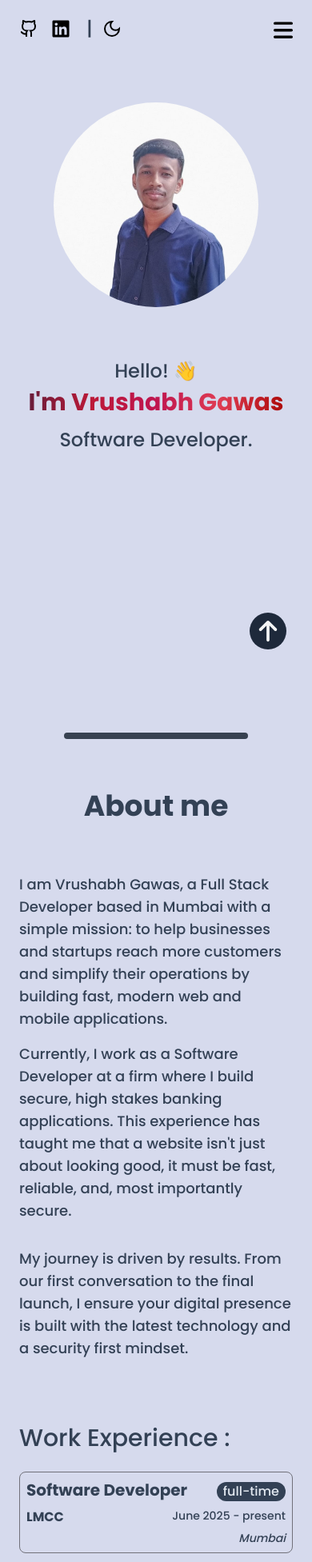
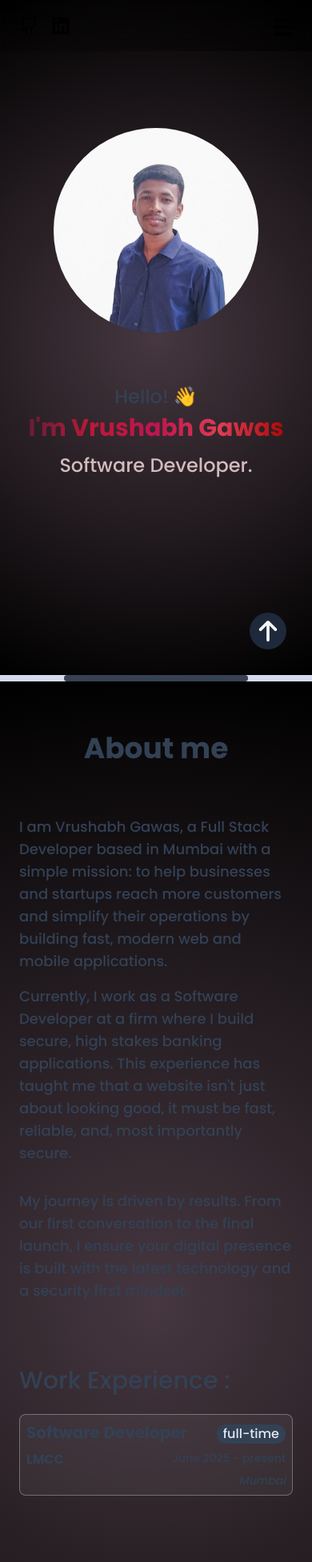
Before and after one commit to vrushabhgawas14/vrushabhgawas14.github.io, a React (Create React App) app: page / in a window 390 px wide. Shown: the top 1953 px of the page at 80% size. Built offline with nearby package versions, Linux system fonts and the light colour scheme; a web font is replaced by a local one.

Commit message:
UI Update and color grading

```diff
--- a/package.json
+++ b/package.json
@@ -9,7 +9,6 @@
     "@testing-library/react": "^13.4.0",
     "@testing-library/user-event": "^13.5.0",
     "@types/jest": "^27.5.2",
-    "@types/node": "^16.18.96",
     "@types/react": "^18.3.1",
     "@types/react-dom": "^18.3.0",
     "framer-motion": "^11.3.28",
@@ -49,6 +48,7 @@
     ]
   },
   "devDependencies": {
+    "@types/node": "^25.6.0",
     "autoprefixer": "^10.4.19",
     "postcss": "^8.4.38",
     "tailwindcss": "^3.4.3"
--- a/src/components/DataBox.tsx
+++ b/src/components/DataBox.tsx
@@ -30,7 +30,7 @@ export const DataBox: React.FC<myProps> = (props) => {
 
   return (
     <div
-      className={`flex flex-col gap-y-1 rounded-lg border border-zinc-500 p-2 mb-4 ${animationClass}`}
+      className={`flex flex-col gap-y-1 rounded-lg bg-white/5 backdrop-blur-md border border-white/30 p-2 mb-4 w-full ${animationClass}`}
     >
       <div className="flex justify-between">
         <span className="text-xl font-semibold">{position}</span>
--- a/src/components/Header.tsx
+++ b/src/components/Header.tsx
@@ -50,9 +50,15 @@ export default function Header() {
   });
 
   return (
-    <div className="flex justify-end sm:justify-between items-center px-1 py-5 pr-12 relative sm:pr-6 bg-secondary-light dark:bg-secondary-dark dark:text-zinc-300">
+    <div
+      className="flex justify-end sm:justify-between items-center px-1 py-5 pr-12 sm:pr-6 bg-secondary-light dark:bg-secondary-dark dark:text-zinc-300 fixed w-full backdrop-blur-lg z-50 bg-opacity-40 dark:bg-opacity-70"
+      style={{
+        background:
+          "linear-gradient(90deg, rgba(61, 53, 53, 0) 0%, rgba(0,0,0,0.4) 100%)",
+      }}
+    >
       <div className="flex items-center">
-        <div className={`${isOpen ? "textPopup" : "sm:hidden"} mr-6 z-10`}>
+        <div className={`${isOpen ? "textPopup" : "sm:hidden"} mr-6 z-40`}>
           {NavElement.map((item, index) => (
             <a
               key={index}
@@ -78,13 +84,13 @@ export default function Header() {
           ))}
         </div>
 
-        <div className="text-2xl px-3">|</div>
+        {/* <div className="text-2xl px-3">|</div> */}
 
-        <div className="flex items-center">
+        {/* <div className="flex items-center">
           <button onClick={handleTheme}>
             {theme === "dark" ? lightSVG : darkSVG}
           </button>
-        </div>
+        </div> */}
       </div>
       <button className="hidden sm:block w-6 h-6" onClick={dropdown}>
         {bar}
--- a/src/components/ProjectTemplate.tsx
+++ b/src/components/ProjectTemplate.tsx
@@ -14,7 +14,7 @@ export const Template: React.FC<myProps> = (props) => {
   const { img, name, bio, stack, webLink, codeLink, projectDate } = props;
   return (
     <>
-      <div className="w-80 min-w-80 sm:min-w-72 border border-gray-600 p-2 m-2 rounded-lg">
+      <div className="w-80 min-w-80 sm:min-w-72 bg-white/5 backdrop-blur-md border border-white/30 p-2 m-2 rounded-lg">
         <div>
           <a href={webLink} target="_blank" rel="noopener noreferrer">
             <img
--- a/src/index.css
+++ b/src/index.css
@@ -1,4 +1,4 @@
-@import url('https://fonts.googleapis.com/css2?family=Poppins:wght@500;700&family=Fira+Code:wght@900&family=Martel+Sans:wght@300;500;900&display=swap');
+@import url("https://fonts.googleapis.com/css2?family=Poppins:wght@500;700&family=Fira+Code:wght@900&family=Martel+Sans:wght@300;500;900&display=swap");
 @tailwind base;
 @tailwind components;
 @tailwind utilities;
@@ -7,7 +7,7 @@
   box-sizing: border-box;
   margin: 0;
   padding: 0;
-    font-family: 'Poppins',sans-serif;
+  font-family: "Poppins", sans-serif;
 }
 
 html {
@@ -30,38 +30,37 @@ html::-webkit-scrollbar {
   @apply bg-slate-600 rounded-xl;
 }
 
-.dark::-webkit-scrollbar-thumb{
+.dark::-webkit-scrollbar-thumb {
   @apply bg-zinc-400;
 }
 
-.textPopup{
+.textPopup {
   @apply flex flex-col absolute top-1/2 left-1/2 -translate-x-1/2;
-    @apply items-center space-y-2 mt-8 p-4 w-full bg-secondary-light-dropdown dark:bg-secondary-dark-dropdown;
+  @apply items-center space-y-2 mt-8 p-4 w-full bg-secondary-light-dropdown dark:bg-secondary-dark bg-opacity-35 dark:bg-opacity-60;
   transition: ease-in-out 0.3s;
-
 }
 
-.textPopup :nth-child(1){
+.textPopup :nth-child(1) {
   animation: slideLeft 0.3s;
 }
-.textPopup :nth-child(2){
+.textPopup :nth-child(2) {
   animation: slideLeft 0.5s;
 }
-.textPopup :nth-child(3){
+.textPopup :nth-child(3) {
   animation: slideLeft 0.7s;
 }
-.textPopup :nth-child(4){
+.textPopup :nth-child(4) {
   animation: slideLeft 0.6s;
 }
-.textPopup :nth-child(5){
+.textPopup :nth-child(5) {
   animation: slideLeft 0.9s;
 }
-.textPopup :nth-child(6){
+.textPopup :nth-child(6) {
   animation: slideLeft 1s;
 }
 
 @keyframes slideLeft {
-    from  {
+  from {
     transform: translateX(60%);
     opacity: 0.2;
   }
@@ -70,23 +69,23 @@ html::-webkit-scrollbar {
   }
 }
 
-.sliding-text :nth-child(1){
-    font-family: 'Poppins',sans-serif;
+.sliding-text :nth-child(1) {
+  font-family: "Poppins", sans-serif;
   animation: slideRight 1.7s;
 }
 
-.sliding-text :nth-child(2){
-    font-family: 'Poppins',sans-serif;
+.sliding-text :nth-child(2) {
+  font-family: "Poppins", sans-serif;
   animation: slideRight 2s;
 }
 
-.sliding-text :nth-child(3){
-    font-family: 'Poppins',sans-serif;
+.sliding-text :nth-child(3) {
+  font-family: "Poppins", sans-serif;
   animation: slideRight 2.2s;
 }
 
 @keyframes slideRight {
-    from  {
+  from {
     transform: translateX(-60%);
     opacity: 0.2;
   }
@@ -96,15 +95,29 @@ html::-webkit-scrollbar {
   }
 }
 
-.sliding-text :nth-child(2){
-    background: linear-gradient(to right,#681c39,#bc1938,#bf154f,#df3c53, #ad0a0a);
+.sliding-text :nth-child(2) {
+  background: linear-gradient(
+    to right,
+    #681c39,
+    #bc1938,
+    #bf154f,
+    #df3c53,
+    #ad0a0a
+  );
   -webkit-text-fill-color: transparent;
   -webkit-background-clip: text;
   /* @apply bg-clip-text text-transparent bg-gradient-to-r from-[#681c39] via-[#bc1938] via-[#bf154f] via-[#df3c53] to-[#ad0a0a]; */
 }
 
-.dark .sliding-text :nth-child(2){
-    background: linear-gradient(to right,#b022ec,#6d4ef8,#4375fd,#3c72df, #385af3);
+.dark .sliding-text :nth-child(2) {
+  background: linear-gradient(
+    to right,
+    #dcbdb9,
+    rgb(229, 191, 191),
+    #e0bec1,
+    #ddbac6,
+    #e7c6d2
+  );
   -webkit-text-fill-color: transparent;
   -webkit-background-clip: text;
   /* @apply bg-clip-text text-transparent bg-gradient-to-r from-[#b022ec] via-[#6d4ef8] via-[#4375fd] via-[#3c72df] to-[#385af3] */
@@ -114,7 +127,8 @@ html::-webkit-scrollbar {
   @apply h-3 lg:hidden;
 }
 
-#slider::-webkit-scrollbar-track, #eventSlider::-webkit-scrollbar-track{
+#slider::-webkit-scrollbar-track,
+#eventSlider::-webkit-scrollbar-track {
   @apply hidden;
 }
 
@@ -122,19 +136,24 @@ html::-webkit-scrollbar {
   @apply h-4;
 }
 
-#eventSlider::-webkit-scrollbar-thumb{
+#eventSlider::-webkit-scrollbar-thumb {
   @apply cursor-pointer;
 }
 
-.btn{
-    background: linear-gradient(to right,#7001a0, #092cc9);
-    @apply text-xl text-zinc-200 rounded-2xl px-4 py-2 border-2 border-zinc-900 dark:border-gray-200 hover:opacity-80
+.btn {
+  background: linear-gradient(to right, #7001a0, #092cc9);
+  @apply text-xl text-zinc-200 rounded-2xl px-4 py-2 border-2 border-zinc-900 dark:border-gray-200 hover:opacity-80;
 }
 
-.a_text, .a_ex_text, .a_ed_text{
+.a_text,
+.a_ex_text,
+.a_ed_text {
   @apply opacity-0 translate-y-[100px];
 }
 
-.p_text, .s_text, .c_text, .e_text{
+.p_text,
+.s_text,
+.c_text,
+.e_text {
   @apply opacity-0 translate-y-[30px];
 }
--- a/src/pages/About.tsx
+++ b/src/pages/About.tsx
@@ -31,7 +31,14 @@ export const About = () => {
   }, []);
   return (
     <>
-      <main id="about" className="py-10">
+      <main
+        id="about"
+        className="py-10"
+        style={{
+          background:
+            "radial-gradient(circle at 50% 50%, #463740 0%, #000000 100%)",
+        }}
+      >
         <Heading text="About me" animationClass="a_text" />
         <section className="mx-64 md:mx-28 sm:mx-6 pt-10">
           <div className="text-start text-lg">
@@ -92,6 +99,7 @@ export const About = () => {
             isSubHeading={true}
             animationClass="a_ed_text"
           />
+          <div className="md:flex lg:flex gap-x-4 justify-between">
             {educationDetails.map((item, index) => (
               <DataBox
                 key={index}
@@ -104,6 +112,7 @@ export const About = () => {
                 {...item}
               />
             ))}
+          </div>
         </section>
       </main>
       <Line />
--- a/src/pages/Contact.tsx
+++ b/src/pages/Contact.tsx
@@ -42,7 +42,14 @@ export const Contact = () => {
 
   return (
     <>
-      <main id="contact" className="pt-10">
+      <main
+        id="contact"
+        className="pt-10"
+        style={{
+          background:
+            "radial-gradient(circle at 50% 50%, #463740 0%, #000000 100%)",
+        }}
+      >
         <Heading text="Get In Touch" animationClass="c_text" />
         <section className="mx-64 md:mx-28 sm:mx-6 pt-10 flex flex-col">
           <div className="text-center mx-32 md:mx-28 sm:mx-4 pb-10 text-lg sm:text-base opacity-75">
--- a/src/pages/Events.tsx
+++ b/src/pages/Events.tsx
@@ -63,7 +63,14 @@ export const Events = () => {
 
   return (
     <>
-      <main id="events" className="pt-10 pb-20">
+      <main
+        id="events"
+        className="pt-10 pb-20"
+        style={{
+          background:
+            "radial-gradient(circle at 50% 50%, #463740 0%, #000000 100%)",
+        }}
+      >
         <Heading text="Events" animationClass="e_text" />
         <section className="flex items-center justify-center">
           <div onClick={goLeft}>{back}</div>
--- a/src/pages/Home.tsx
+++ b/src/pages/Home.tsx
@@ -7,8 +7,12 @@ export const Home = () => {
       <div
         id="/"
         className="min-w-full min-h-[100vh] flex items-center justify-around md:flex-col md:justify-normal sm:flex-col sm:justify-normal bg-secondary-light dark:bg-secondary-dark"
+        style={{
+          background:
+            "radial-gradient(circle at 50% 50%, #463740 0%, #000000 100%)",
+        }}
       >
-        <div className="lg:hidden w-96 mt-40 sm:w-64 sm:mt-14">
+        <div className="lg:hidden w-96 mt-40 sm:w-64 sm:mt-40">
           <ProfileImage />
         </div>
         <div className="flex flex-col lg:items-start items-center text-3xl sm:text-2xl sm:mx-8 md:my-20 sm:my-16 w-[40%] md:w-[60%] sm:w-full sliding-text">
@@ -16,7 +20,7 @@ export const Home = () => {
           <div className="text-5xl sm:text-[30px] py-2 font-semibold">
             I'm Vrushabh Gawas
           </div>
-          <div className="lg:text-start text-center sm:px-4 md:mt-2 sm:mt-2">
+          <div className="lg:text-start text-center sm:px-4 md:mt-2 sm:mt-2 text-red-100/80">
             Software Developer.
           </div>
           {/* Resume/ */}
--- a/src/pages/Project.tsx
+++ b/src/pages/Project.tsx
@@ -52,7 +52,14 @@ export const Project = () => {
 
   return (
     <>
-      <main id="projects" className="py-10 pb-20">
+      <main
+        id="projects"
+        className="py-10 pb-20"
+        style={{
+          background:
+            "radial-gradient(circle at 50% 50%, #463740 0%, #000000 100%)",
+        }}
+      >
         <Heading text="Projects" animationClass="p_text" />
         <div className="flex items-center justify-center">
           <div onClick={goLeft}>{back}</div>
--- a/src/pages/Skills.tsx
+++ b/src/pages/Skills.tsx
@@ -30,7 +30,14 @@ export const Skills = () => {
 
   return (
     <>
-      <main id="skills" className="py-10">
+      <main
+        id="skills"
+        className="py-10"
+        style={{
+          background:
+            "radial-gradient(circle at 50% 50%, #463740 0%, #000000 100%)",
+        }}
+      >
         <Heading text="Tech Stack" animationClass="s_text" />
         <section className="mx-64 md:mx-28 sm:mx-6 pt-10">
           {TechStackData.map((item, index1) => (
```
Also changed, not shown: tsconfig.json (+3 -8 lines), 1 other file (tests, documents, lock files or other folders). Lines whose indentation alone changed are shown as unchanged.
